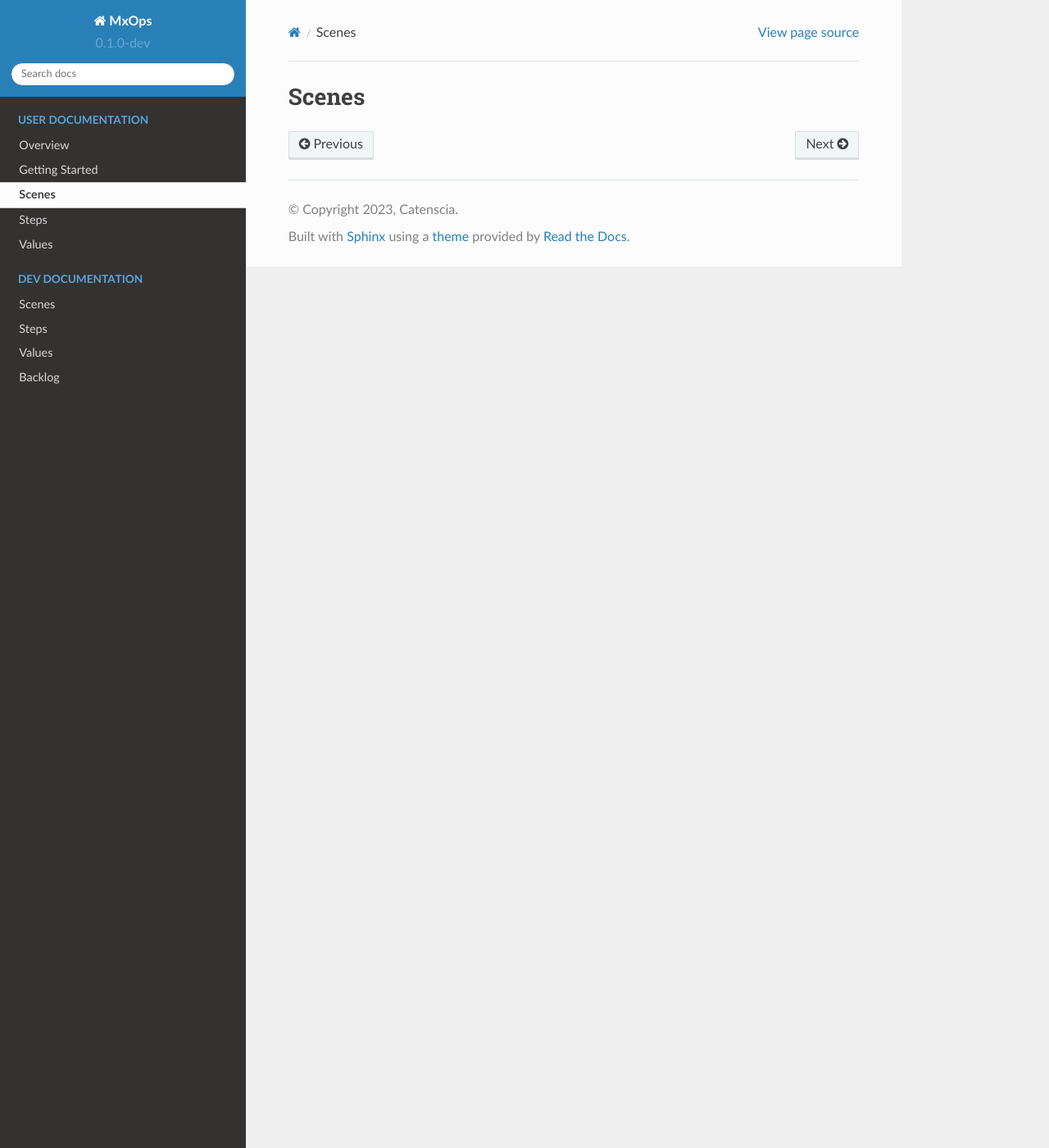
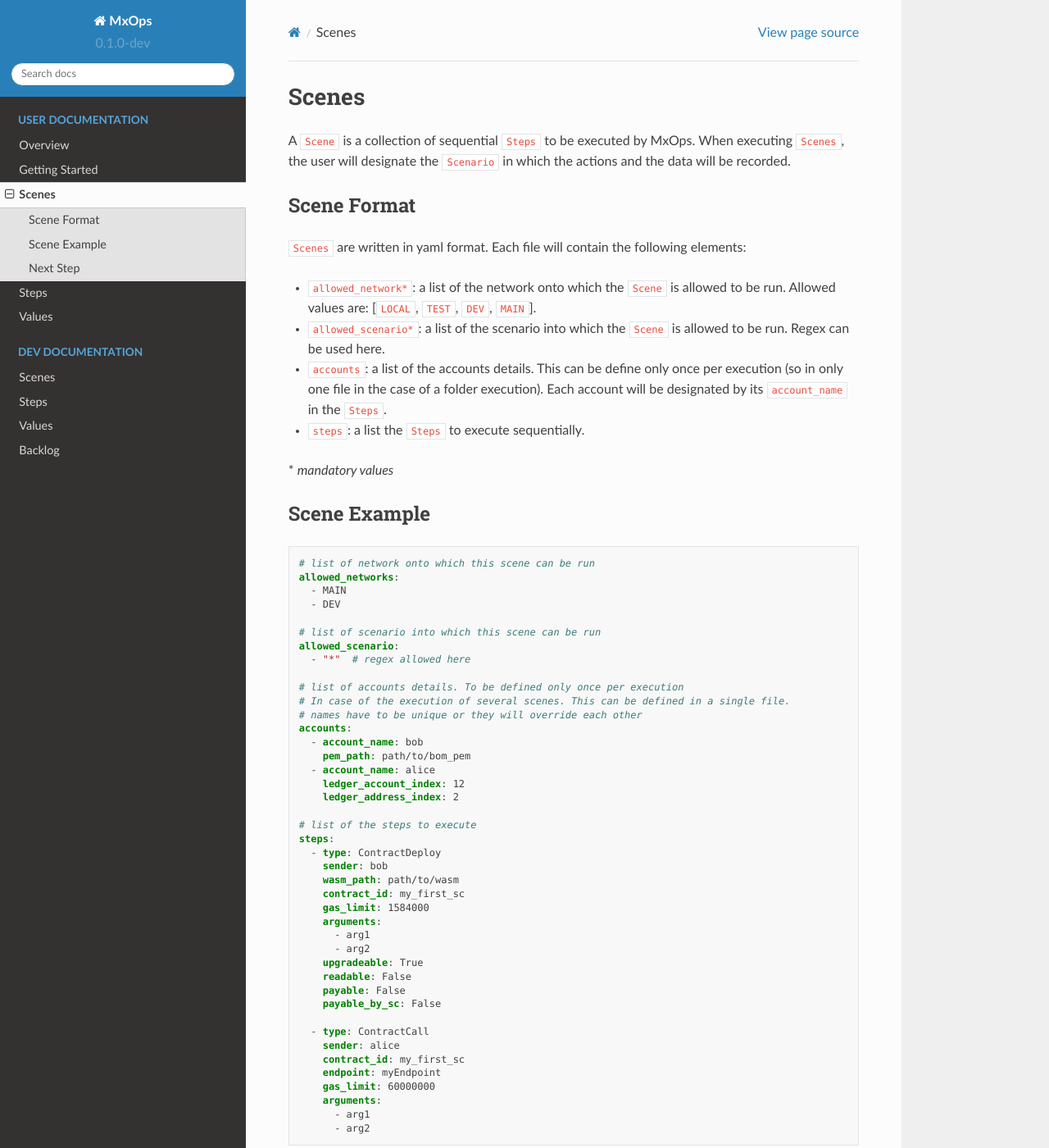
Before and after one commit to Catenscia/MxOps, a Sphinx documentation site: the page built from docs/source/user_documentation/scenes.md, in a window 1280 px wide and 1400 px high. Shown: the whole window at 82% size. Built offline with Sphinx 7.4.7 and the Read the Docs theme 2.0.0, drawn with Linux system fonts in a browser that asks for light colours; some of the changed text lies outside the part shown.

Commit message:
add Scene user documentation content

````diff
--- a/docs/source/user_documentation/scenes.md
+++ b/docs/source/user_documentation/scenes.md
@@ -1 +1,67 @@
 # Scenes
+
+A `Scene` is a collection of sequential `Steps` to be executed by MxOps.
+When executing `Scenes`, the user will designate the `Scenario` in which the actions and the data will be recorded.
+
+## Scene Format
+
+`Scenes` are written in yaml format. Each file will contain the following elements:
+
+- `allowed_network*`: a list of the network onto which the `Scene` is allowed to be run. Allowed values are: [`LOCAL`, `TEST`, `DEV`, `MAIN`].
+- `allowed_scenario*`: a list of the scenario into which the `Scene` is allowed to be run. Regex can be used here.
+- `accounts`: a list of the accounts details. This can be define only once per execution (so in only one file in the case of a folder execution). Each account will be designated by its `account_name` in the `Steps`.
+- `steps`: a list the `Steps` to execute sequentially.
+
+ \* *mandatory values*
+
+## Scene Example
+
+```yaml
+
+# list of network onto which this scene can be run
+allowed_networks:
+  - MAIN
+  - DEV
+
+# list of scenario into which this scene can be run
+allowed_scenario:
+  - "*"  # regex allowed here
+
+# list of accounts details. To be defined only once per execution
+# In case of the execution of several scenes. This can be defined in a single file.
+# names have to be unique or they will override each other
+accounts:
+  - account_name: bob
+    pem_path: path/to/bom_pem
+  - account_name: alice
+    ledger_account_index: 12
+    ledger_address_index: 2
+
+# list of the steps to execute
+steps:
+  - type: ContractDeploy
+    sender: bob
+    wasm_path: path/to/wasm
+    contract_id: my_first_sc
+    gas_limit: 1584000
+    arguments:
+      - arg1
+      - arg2
+    upgradeable: True
+    readable: False
+    payable: False
+    payable_by_sc: False
+
+  - type: ContractCall
+    sender: alice
+    contract_id: my_first_sc
+    endpoint: myEndpoint
+    gas_limit: 60000000
+    arguments:
+      - arg1
+      - arg2
+```
+
+## Next Step
+
+Heads up to the {doc}`steps` section to learn how to write contract interactions!
````
Also changed, not shown: docs/source/user_documentation/getting_started.md (+3 -3 lines), docs/source/user_documentation/overview.md (+4 -4 lines).
